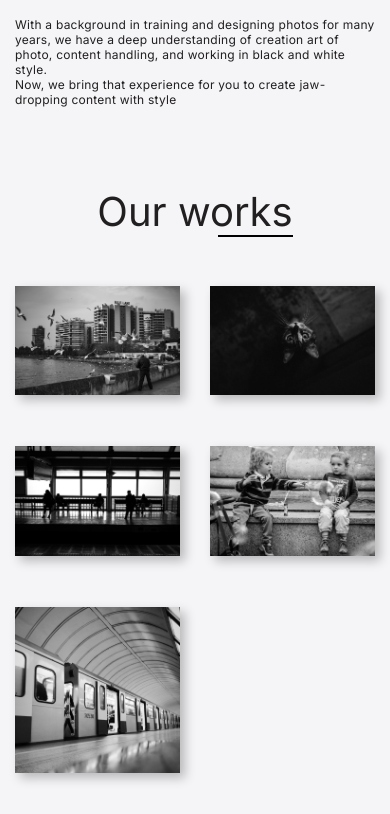
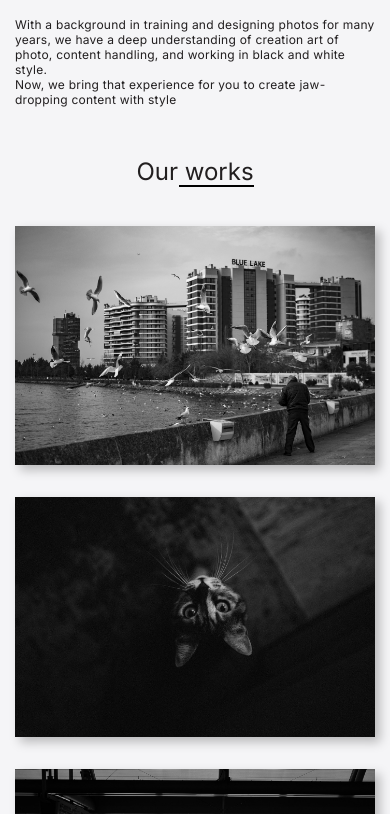
Before and after one commit to KarinaSin/Monovision-Studio, a plain HTML site: page ProjectFlower/src/index.html in a window 390 px wide. Shown: the part 850-1664 px from the top of the page. Drawn offline with Linux system fonts and the light colour scheme.

Commit message:
add adaptive for third section

```diff
--- a/ProjectFlower/src/css/style.css
+++ b/ProjectFlower/src/css/style.css
@@ -79,6 +79,12 @@ html {
     width: 75px;
     height: 2px;
     background-color: #000;
+  }
+  @media screen and (max-width: 768px) {
+    font-size: 36px;
+  }
+  @media screen and (max-width: 576px) {
+    font-size: 24px;
   }
 }
 
@@ -410,6 +416,9 @@ right – сдвиг справа */
 .works {
   padding-top: 80px;
   background-color: var(--light-color);
+  @media screen and (max-width: 768px) {
+    padding-top: 50px;
+  }
 }
 
 .works__grid {
@@ -422,6 +431,17 @@ right – сдвиг справа */
   img {
     width: 100%;
     box-shadow: 5px 5px 10px 0 rgba(0, 0, 0, 0.25);
+  }
+  @media screen and (max-width: 768px) {
+    margin-top: 40px;
+    column-gap: 20px;
+    row-gap: 30px;
+  }
+  @media screen and (max-width: 576px) {
+    grid-template-columns: 1fr;
+    grid-template-rows: repeat(4, 1fr) 1.5fr;
+    column-gap: 0px;
+    row-gap: 30px;
   }
 }
 
```
